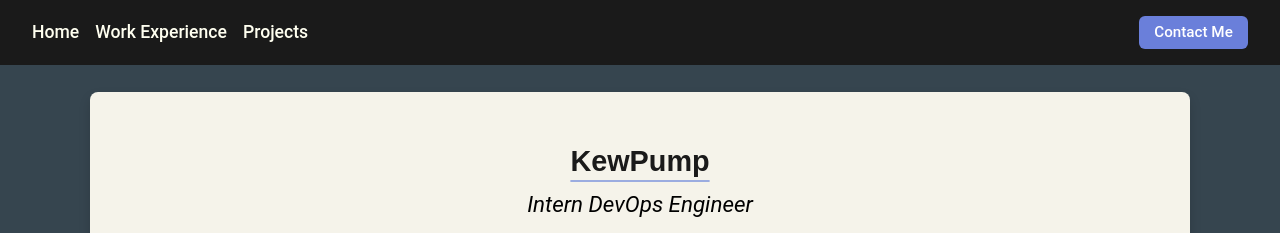
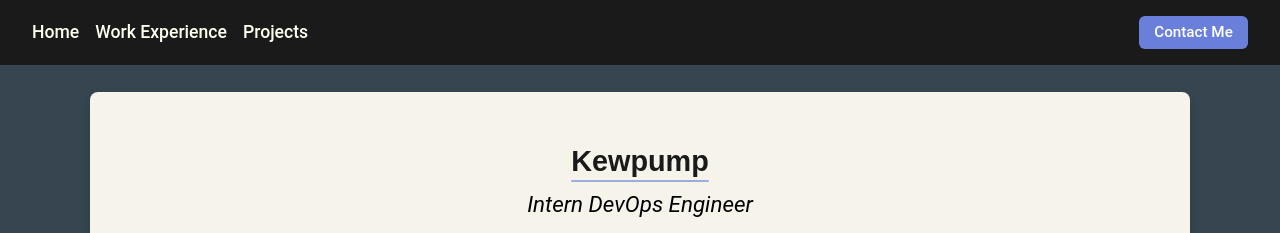
Before and after one commit to iden0605/portfolio, a React (Vite) app: page /work-experience/kewpump in a window 1280 px wide. Shown: the top 233 px of the page. Built offline with nearby package versions, Linux system fonts and the light colour scheme.

Commit message:
Fix: Capital p

```diff
--- a/src/App.jsx
+++ b/src/App.jsx
@@ -10,7 +10,7 @@ import BookingsMadeEasyDetail from './Components/WorkExperience/BookingsMadeEasy
 import TutoringDetail from './Components/WorkExperience/TutoringDetail';
 import UMGMCDetail from './Components/WorkExperience/UMGMCDetail';
 import MomuDetail from './Components/WorkExperience/MomuDetail';
-import KewPumpDetail from './Components/WorkExperience/KewPumpDetail';
+import KewpumpDetail from './Components/WorkExperience/KewpumpDetail';
 import Projects from './Components/Projects/Projects';
 import PebbleTaskDetail from './Components/Projects/PebbleTaskDetail';
 import MindBackDetail from './Components/Projects/MindBackDetail';
@@ -57,7 +57,7 @@ function App() {
           <Route path="/work-experience/iden-mcelhone-freelance" element={<TutoringDetail />} />
           <Route path="/work-experience/umgmc" element={<UMGMCDetail />} />
           <Route path="/work-experience/momu" element={<MomuDetail />} />
-          <Route path="/work-experience/kewpump" element={<KewPumpDetail />} />
+          <Route path="/work-experience/kewpump" element={<KewpumpDetail />} />
           <Route path="/projects/academic-predictive-models" element={<AcademicPerformanceDetail />} />
           <Route path="/projects/echoai" element={<EchoAIDetail />} />
         </Routes>
--- a/src/Components/WorkExperience/KewPumpDetail.jsx
+++ b/src/Components/WorkExperience/KewPumpDetail.jsx
@@ -4,9 +4,9 @@ import ScrollToTop from '../Utilities/ScrollToTop';
 import WorkExperienceHeader from './WorkExperienceHeader';
 import jobExperienceData from '../../Data/jobExperienceData';
 
-function KewPumpDetail() {
-  // get job experience data for KewPump
-  const job = jobExperienceData["KewPump"];
+function KewpumpDetail() {
+  // get job experience data for Kewpump
+  const job = jobExperienceData["Kewpump"];
 
   // handle case where job data is not found
   if (!job) {
@@ -17,7 +17,7 @@ function KewPumpDetail() {
   return (
     <>
       <ScrollToTop />
-      <WorkExperienceHeader companyName="KewPump" />
+      <WorkExperienceHeader companyName="Kewpump" />
       <section className="section" data-aos="fade-up">
         <div className="image-description-section">
           <div className="image-description-block">
@@ -43,4 +43,4 @@ function KewPumpDetail() {
   );
 }
 
-export default KewPumpDetail;
+export default KewpumpDetail;
--- a/src/Data/jobExperienceData.js
+++ b/src/Data/jobExperienceData.js
@@ -1,6 +1,6 @@
 // data for work experience section
 const jobExperienceData = {
-  "KewPump": {
+  "Kewpump": {
     tokenizedName: "kewpump",
     jobTitle: "Intern DevOps Engineer",
     cardImage: "/assets/WorkExperience/KewPump/KewPump-image.jpg",
```
